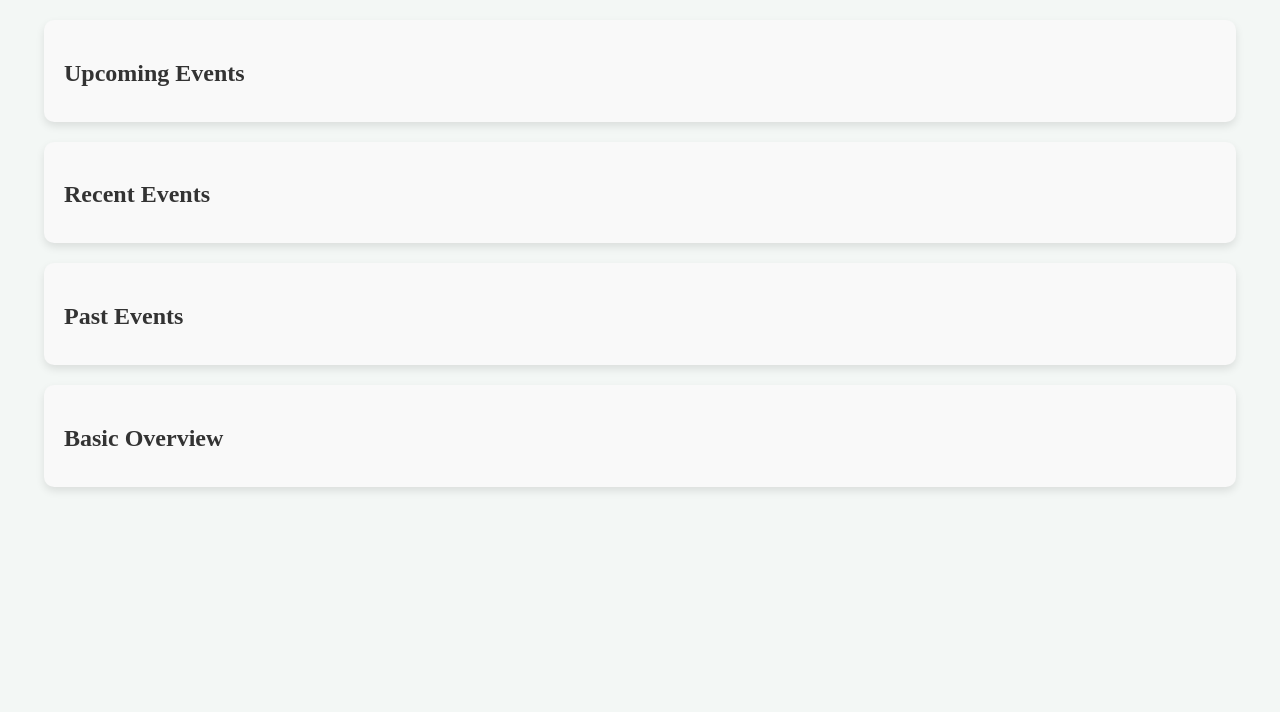
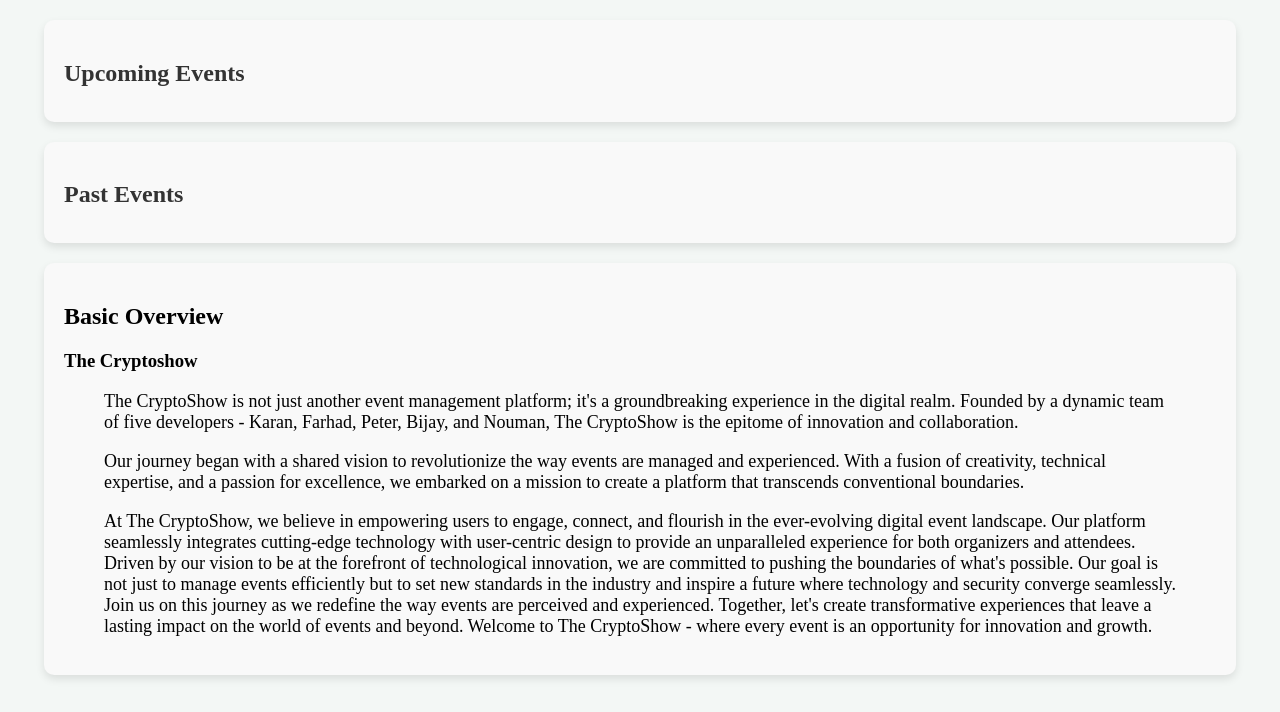
Before and after one commit to karnmodi/The_CryptoShow, a PHP site: page / in a window 1280 px wide. Shown: the part 88-800 px from the top of the page. Run offline with PHP 8.4, Linux system fonts and the light colour scheme; data that the repository does not hold is empty.

Commit message:
Final Update

```diff
--- a/View/Home.php
+++ b/View/Home.php
@@ -750,7 +750,7 @@ $fetchAllMembersResult = mysqli_query($con, $fetchAllMembersQuery);
             <div class="member-tile" data-member-id="<?php echo $row['MemberID']; ?>"
               onclick="toggleTile(this, <?php echo $row['MemberID']; ?>)">
               <h1>
-                <?php echo $row['Name']; ?>
+                <?php echo $row['Name']; ?> <h4> (<?php echo $row['Email']; ?>) </h4>
               </h1>
               <div id="LHDATA">
                 <table>
--- a/View/User.php
+++ b/View/User.php
@@ -338,9 +338,9 @@ $deviceParticipationResult = $stmt->get_result();
       </div>
 
       <div class="NewDevice_form-container" id="NewDeviceForm">
-        <i class="fa fa-window-close x" onclick="closeNewDeviceForm()" title="Close Form"></i>
 
         <form method="POST" action="../Controller\User\Device\AddDevice.php" class="form-content">
+          <i class="fa fa-window-close x" onclick="closeNewDeviceForm()" title="Close Form"></i>
           <label for="newDeviceName">Device Name:</label>
           <input type="text" id="newDeviceName" name="newDeviceName" required>
 
@@ -408,6 +408,7 @@ $deviceParticipationResult = $stmt->get_result();
                 <i class="fas fa-pencil-alt edit-icon" style="display: block;" title="Edit this Device"
                   onclick="toggleEditDeviceForm('<?php echo htmlspecialchars($deviceRow['DeviceID']); ?>')"
                   id="EDITForm_ICON_<?php echo htmlspecialchars($deviceRow['DeviceID']); ?>"></i>
+
 
                 <div class="EditDevice_form-container"
                   id="EditDeviceForm<?php echo htmlspecialchars($deviceRow['DeviceID']); ?>" style="display: none;">
--- a/index.php
+++ b/index.php
@@ -197,35 +197,6 @@ try {
         </div>
     </section>
 
-    <section id="recent-events" class="index-cards-container">
-        <h2>Recent Events</h2>
-        <div class="Events-card-container">
-            <?php foreach ($upcomingEvents as $event): ?>
-                <div class="Events-card-box">
-                    <div class="Events-card-index">
-                        <a href="#" class="Events-card-Component"
-                            onclick="showEventData(<?php echo htmlspecialchars($event['EventID']); ?>)">
-                            <div class="Events-card-bg"></div>
-
-                            <div class="Events-card-Name">
-                                <?php echo htmlspecialchars($event['EventName']); ?> <br>
-                                <?php echo htmlspecialchars($event['EventDescription']); ?>
-                            </div>
-
-                            <div class="Events-card-date-box">
-                                Date:
-                                <span class="Events-card-date">
-                                    <?php echo htmlspecialchars($event['EventDate']); ?>
-                                </span>
-                            </div>
-                        </a>
-                    </div>
-
-                </div>
-            <?php endforeach; ?>
-        </div>
-    </section>
-
     <section id="past-events" class="index-cards-container">
         <h2>Past Events</h2>
         <div class="Events-card-container">
@@ -269,8 +240,36 @@ try {
 
 
     <section id="basic-overview" class="index-cards-container">
-        <h2>Basic Overview</h2>
-        <!-- Content for basic overview will be added here -->
+        <h1>Basic Overview</h1>
+        <p>
+        <h3>The Cryptoshow</h3>
+
+        <blockquote style="font-size: 18px">
+            The CryptoShow is not just another event management platform; it's a groundbreaking experience in the
+            digital realm. Founded by a dynamic team of five developers - Karan, Farhad, Peter, Bijay, and Nouman, The
+            CryptoShow is the epitome of innovation and collaboration.
+        </blockquote>
+
+        <blockquote style="font-size: 18px">
+        Our journey began with a shared vision to revolutionize the way events are managed and experienced. With a
+        fusion of creativity, technical expertise, and a passion for excellence, we embarked on a mission to create
+        a platform that transcends conventional boundaries.
+        </blockquote>
+
+        <blockquote style="font-size: 18px">
+        At The CryptoShow, we believe in empowering users to engage, connect, and flourish in the ever-evolving
+        digital event landscape. Our platform seamlessly integrates cutting-edge technology with user-centric design
+        to provide an unparalleled experience for both organizers and attendees. <br>
+
+        Driven by our vision to be at the forefront of technological innovation, we are committed to pushing the
+        boundaries of what's possible. Our goal is not just to manage events efficiently but to set new standards in
+        the industry and inspire a future where technology and security converge seamlessly. <br>
+
+        Join us on this journey as we redefine the way events are perceived and experienced. Together, let's create
+        transformative experiences that leave a lasting impact on the world of events and beyond. Welcome to The
+        CryptoShow - where every event is an opportunity for innovation and growth.
+        </blockquote>
+        </p>
     </section>
 
     <script src="View/JS/index.js"></script>
```
